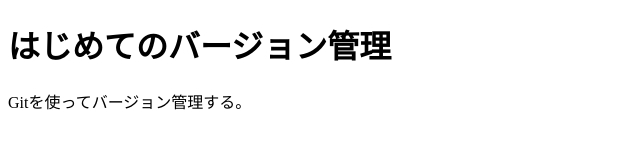
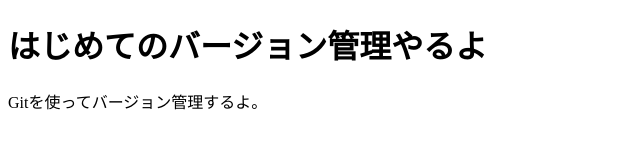
Before and after one commit to kyoya-n/first-git, a plain HTML site: page index.html in a window 1280 px wide. Shown: the whole page, without its empty margins (0-640 px from the left). Drawn offline with Linux system fonts and the light colour scheme.

Commit message:
first commit

```diff
--- a/index.html
+++ b/index.html
@@ -5,7 +5,7 @@
         <title>Gitチュートリアル</title>
     </head>
     <body>
-        <h1>はじめてのバージョン管理</h1>
-        <p>Gitを使ってバージョン管理する。</p>
+        <h1>はじめてのバージョン管理やるよ</h1>
+        <p>Gitを使ってバージョン管理するよ。</p>
     </body>
 </html>
```
